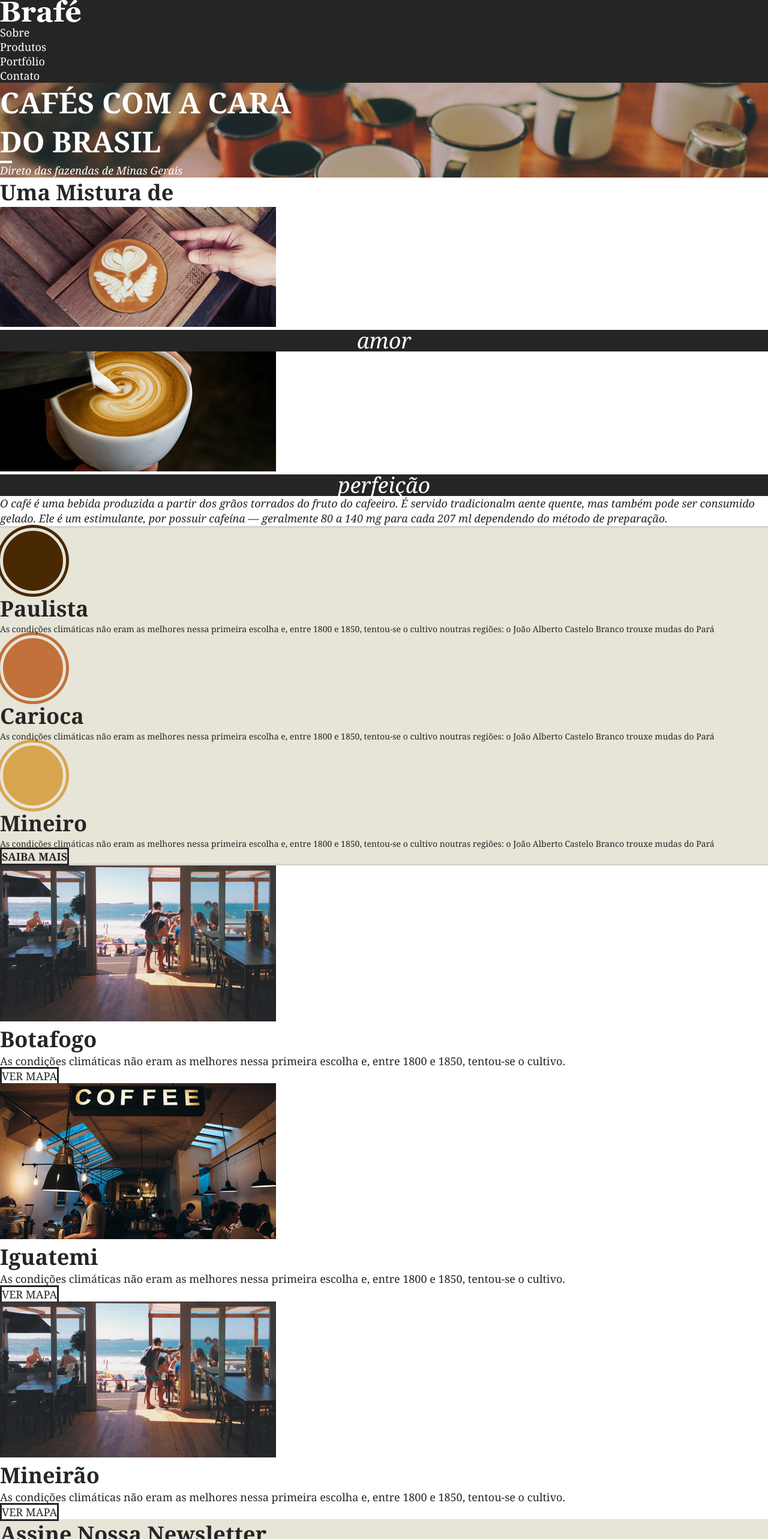
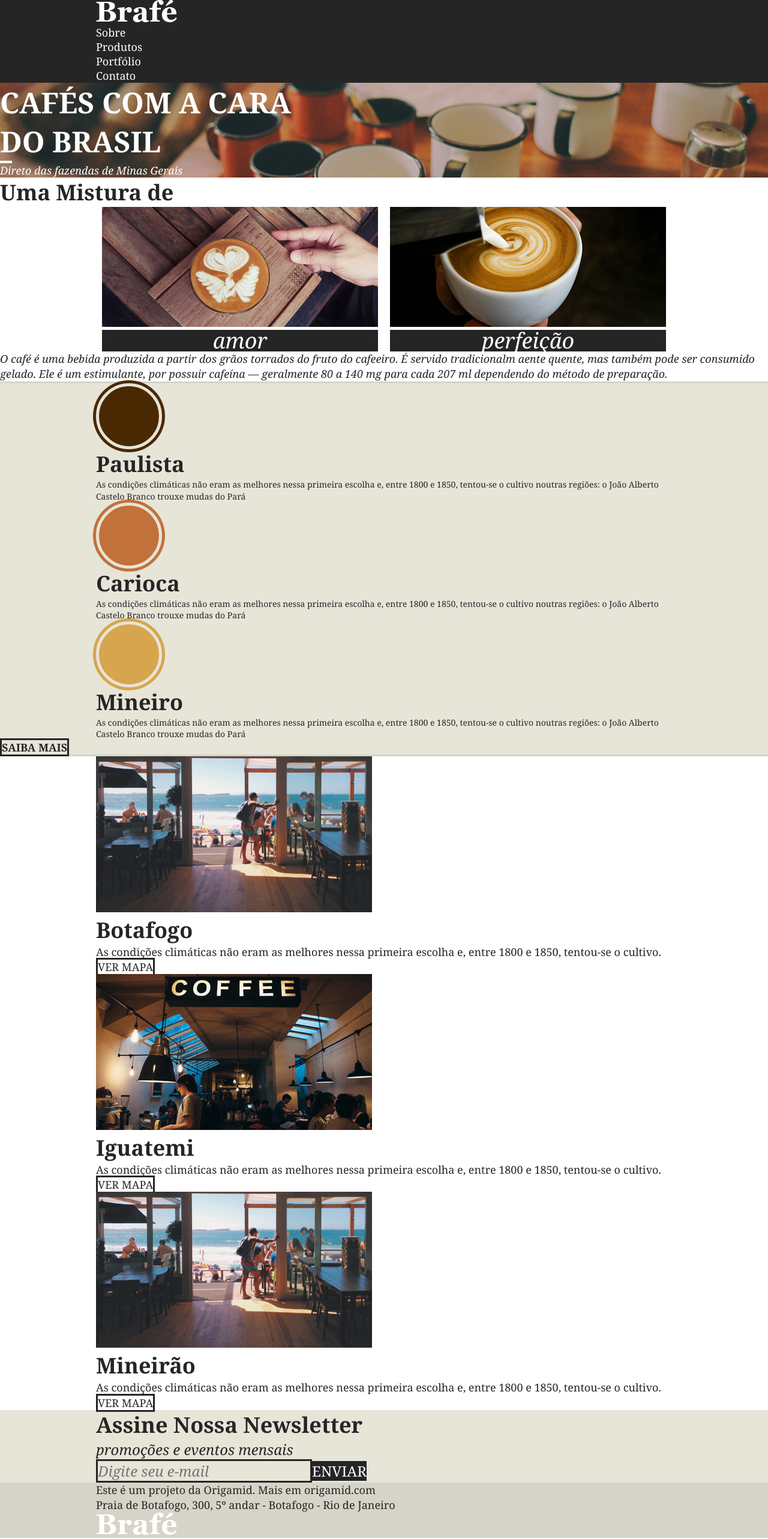
Before and after one commit to israelmteixeira1/Braf--Coffe, an Angular app in the folder brafe-css/: page /brafeCssGrid in a window 1280 px wide. Shown: the top 2566 px of the page at 60% size. Built offline with nearby package versions, Linux system fonts and the light colour scheme.

Commit message:
Adicionado classes css de grid

```diff
--- a/brafe-css/src/app/pages/brafe-css-grid/brafe-css-grid.component.css
+++ b/brafe-css/src/app/pages/brafe-css-grid/brafe-css-grid.component.css
@@ -191,3 +191,72 @@ h2.produtos-mineiro::before {
 	font-size: 1.125em;
 	line-height: 1.4em;
 }
+
+/* Configurações do grid */
+
+.container {
+    max-width: 960px;
+    margin: 0 auto;
+}
+
+.container::before, .container::after {
+    content: "";
+    display: table;
+    clear: both;
+}
+
+.grid-1, .grid-2, .grid-3, .grid-4, .grid-5, .grid-6, .grid-7, .grid-8, .grid-9, .grid-10, .grid-11, .grid-12 {
+    margin-left: 10px;
+    margin-right: 10px;
+    float: left;
+    display: block;
+    min-height: 1px;
+}
+
+.grid-1 {
+    width: calc(8.333% - 20px);
+}
+
+.grid-2 {
+    width: calc(16.666% - 20px);
+}
+
+.grid-3 {
+    width: calc((25% - 20px));
+}
+
+.grid-4 {
+    width: calc(33.333% - 20px);
+}
+
+.grid-5 {
+    width: calc(41.666% - 20px);
+}
+
+.grid-6 {
+    width: calc(50% - 20px);
+}
+
+.grid-7 {
+    width: calc(58.333% - 20px);
+}
+
+.grid-8 {
+    width: calc(66.666% - 20px);
+}
+
+.grid-9 {
+    width: calc(75% - 20px);
+}
+
+.grid-10 {
+    width: calc(83.333% - 20px);
+}
+
+.grid-11 {
+    width: calc(91.666% - 20px);
+}
+
+.grid-12 {
+    width: calc(100% - 20px);
+}
--- a/brafe-css/src/app/pages/brafe-css-grid/brafe-css-grid.component.html
+++ b/brafe-css/src/app/pages/brafe-css-grid/brafe-css-grid.component.html
@@ -1,7 +1,7 @@
 <body>
 
 	<header class="menu">
-		<div>
+		<div class="container">
 			<a class="menu-logo" href="#"><img src="assets/2-11-brafe-1-grid_arquivos/brafe-1-grid/img/brafe.png" alt="Brafé"></a>
 			<nav class="menu-nav">
 				<ul>
@@ -21,12 +21,12 @@
 
 	<section class="sobre">
 		<h2>Uma Mistura de</h2>
-		<div>
-			<div class="sobre-item">
+		<div class="container">
+			<div class="sobre-item grid-6">
 				<img src="assets/2-11-brafe-1-grid_arquivos/brafe-1-grid/img/cafe-1.jpg">
 				<h3>amor</h3>
 			</div>
-			<div class="sobre-item">
+			<div class="sobre-item grid-6">
 				<img src="assets/2-11-brafe-1-grid_arquivos/brafe-1-grid/img/cafe-2.jpg">
 				<h3>perfeição</h3>
 			</div>
@@ -36,7 +36,7 @@ aente quente, mas também pode ser consumido gelado. Ele é um estimulante, por
 	</section>
 
 	<section class="produtos">
-		<div>
+		<div class="container">
 			<div class="produtos-item">
 				<h2 class="produtos-paulista">Paulista</h2>
 				<p>As condições climáticas não eram as melhores nessa primeira escolha e, entre 1800 e 1850, tentou-se o cultivo noutras regiões: o João Alberto Castelo Branco trouxe mudas do Pará</p>
@@ -53,7 +53,7 @@ aente quente, mas também pode ser consumido gelado. Ele é um estimulante, por
 		<a class="produtos-btn" href="#">Saiba Mais</a>
 	</section>
 
-	<section class="locais">
+	<section class="locais container">
 		<div class="locais-item">
 			<img src="assets/2-11-brafe-1-grid_arquivos/brafe-1-grid/img/botafogo.jpg" alt="Brafé unidade Botafogo">
 			<div>
@@ -84,7 +84,7 @@ aente quente, mas também pode ser consumido gelado. Ele é um estimulante, por
 	</section>
 
 	<section class="assine">
-		<div>
+		<div class="container">
 			<div class="assine-info">
 				<h2>Assine Nossa Newsletter</h2>
 				<p>promoções e eventos mensais</p>
@@ -98,7 +98,7 @@ aente quente, mas também pode ser consumido gelado. Ele é um estimulante, por
 	</section>
 
 	<footer class="footer">
-		<div>
+		<div class="container">
 			<p>Este é um projeto da Origamid. Mais em origamid.com<br>Praia de Botafogo, 300, 5º andar - Botafogo - Rio de Janeiro</p>
 			<img src="assets/2-11-brafe-1-grid_arquivos/brafe-1-grid/img/brafe.png" alt="Brafé">
 		</div>
```
